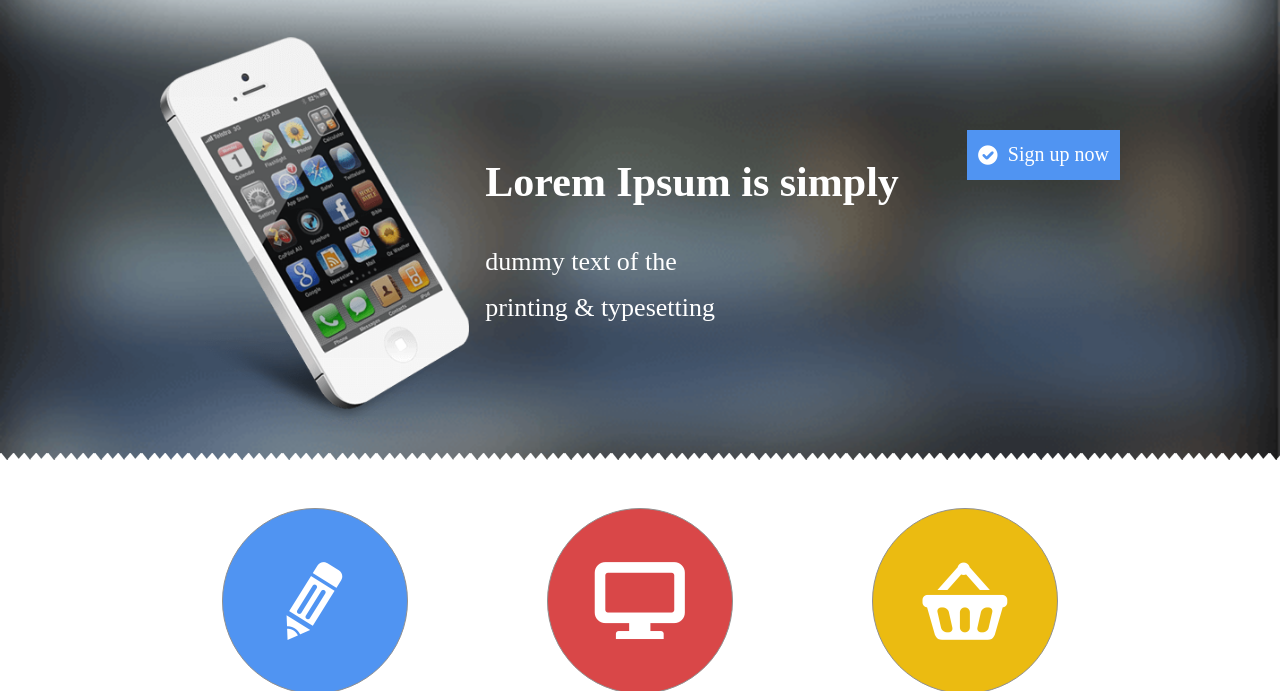
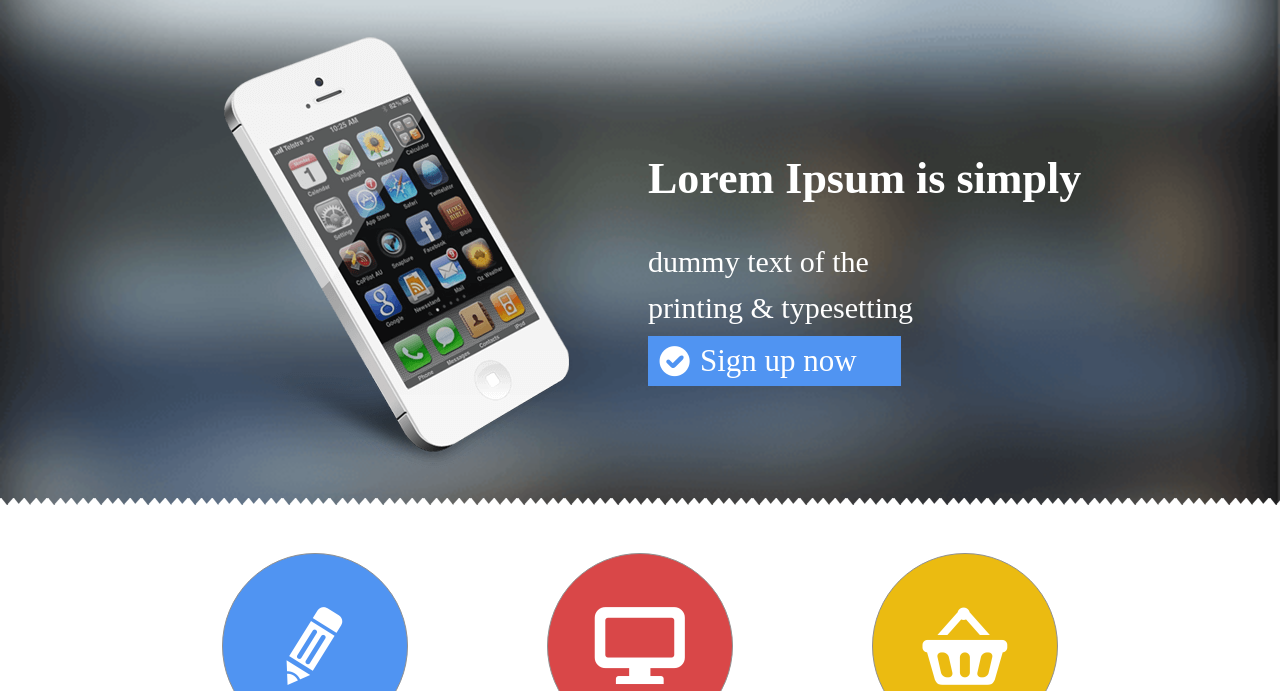
Before and after one commit to KlimovMikhail/prechu, a plain HTML site: page index.html in a window 1280 px wide. Shown: the part 91-782 px from the top of the page. Drawn offline with nearby package versions, Linux system fonts and the light colour scheme; files whose address does not match are found by name.

Commit message:
index button grid section

```diff
--- a/css/components/button.css
+++ b/css/components/button.css
@@ -42,9 +42,3 @@
     margin: 0;
   }
 }
-
-@media (min-width: 1200px) {
-  .button-link {
-    font-size: 20px;
-    }
-}
--- a/css/components/grid.css
+++ b/css/components/grid.css
@@ -61,17 +61,3 @@
     background-color: #e5e5e5;
   }
 }
-
-@media (min-width: 1200px) {
-  .grid-hero > .grid-item {
-    display: -webkit-box;
-    display: -ms-flexbox;
-    display: flex;
-    -webkit-box-align: start;
-        -ms-flex-align: start;
-            align-items: flex-start;
-    -webkit-box-pack: justify;
-        -ms-flex-pack: justify;
-            justify-content: space-between;
-  }
-}
--- a/css/components/section.css
+++ b/css/components/section.css
@@ -66,6 +66,15 @@
 
 @media (min-width: 640px) {
   .section-title {
+    font-size: 29px;
+  }
+  .section-subtitle {
+    font-size: 23px;
+  }
+}
+
+@media (min-width: 960px) {
+  .section-title {
     font-size: 42px;
   }
   .section-subtitle {
@@ -73,9 +82,18 @@
   }
 }
 
+@media (min-width: 1200px) {
+  .section-title {
+    font-size: 44px;
+  }
+  .section-subtitle {
+    font-size: 30px;
+  }
+}
+
 @media (min-width: 1600px) {
   .section-title {
-    font-size: 48px;
+    font-size: 47px;
   }
   .section-subtitle {
     font-size: 32px;
--- a/index.html
+++ b/index.html
@@ -32,12 +32,12 @@
     <div class="section-foreground">
       <div class="container">
         <div class="grid grid-hero">
-          <div class="grid-item width-1-2sm width-1-3lg">
+          <div class="grid-item width-1-2sm">
             <figure class="section-hero-image">
               <img src="images/iphone.png" alt="image">
             </figure>
           </div>
-          <div class="grid-item width-1-2sm width-2-3lg">
+          <div class="grid-item width-1-2sm">
             <div class="wrap-desc">
               <h1 class="section-title">Lorem Ipsum is simply</h1>
               <p class="section-subtitle">dummy text of the</p>
```
